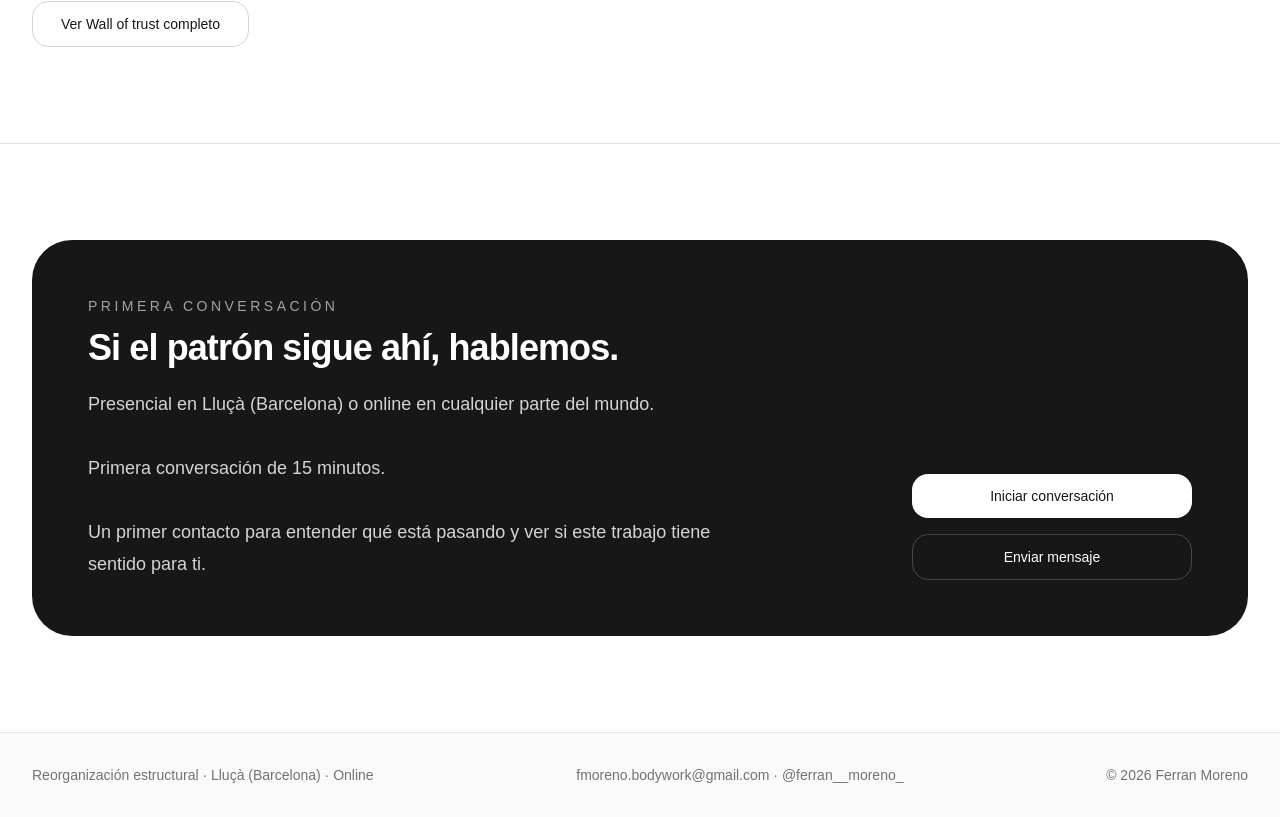
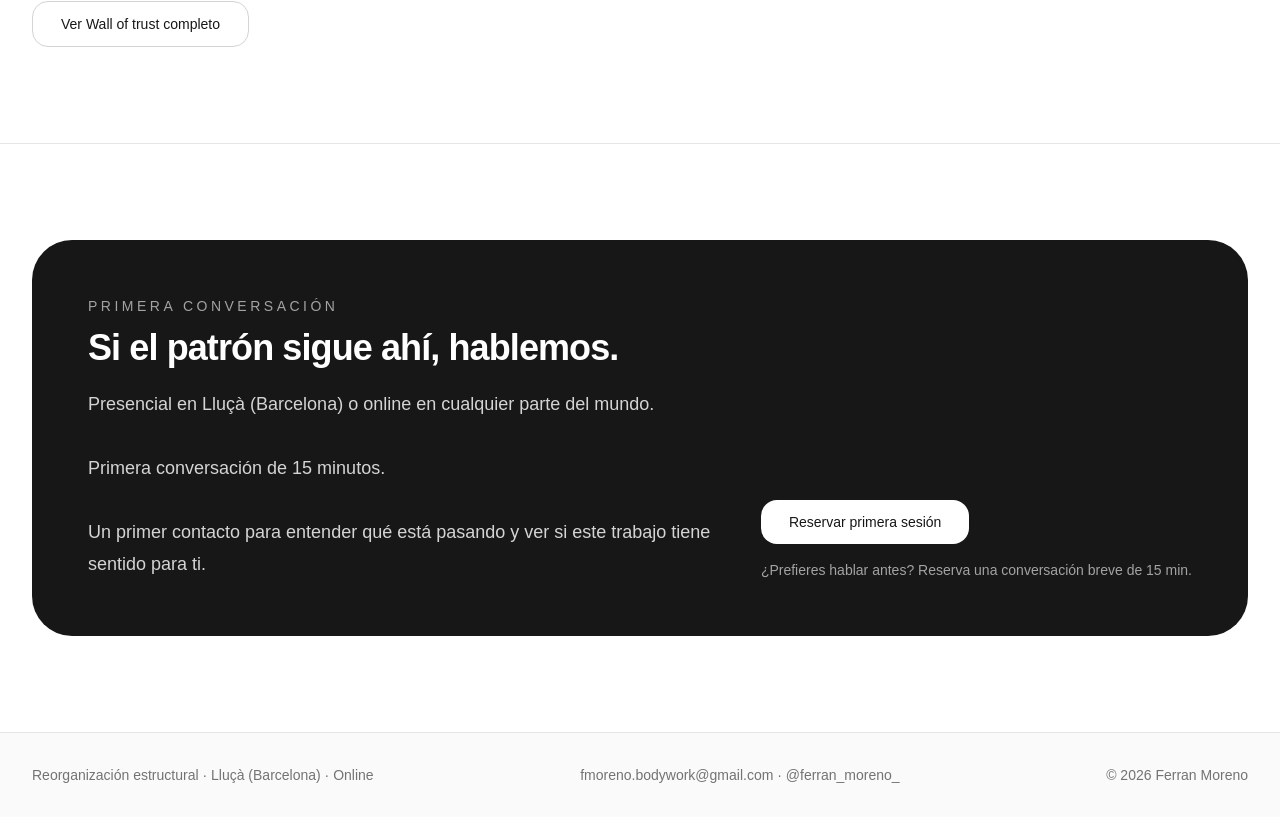
Before and after one commit to creator-Socrates/Ferran-Moreno-Eje-Estructural-, a Next.js app: page / in a window 1280 px wide. Shown: the part 7413-8230 px from the top of the page. Built offline with nearby package versions, Linux system fonts and the light colour scheme.

Commit message:
CTA mailto, contact simplificado, footer links IG + maps

```diff
--- a/app/page.tsx
+++ b/app/page.tsx
@@ -48,7 +48,7 @@ export default function HomePage() {
               <Link href="/wall-of-trust" className="transition hover:text-neutral-900">
                 Wall of trust
               </Link>
-              <a href="#contact" className="transition hover:text-neutral-900">
+              <a href="mailto:fmoreno.bodywork@gmail.com?subject=Primera%20sesión&body=Hola%20Ferran,%20me%20gustaría%20reservar%20una%20primera%20sesión." className="transition hover:text-neutral-900">
                 Contacto
               </a>
             </nav>
@@ -85,7 +85,7 @@ export default function HomePage() {
 
               <div className="mt-10">
                 <a
-                  href="#contact"
+                  href="mailto:fmoreno.bodywork@gmail.com?subject=Primera%20sesión&body=Hola%20Ferran,%20me%20gustaría%20reservar%20una%20primera%20sesión."
                   className="rounded-2xl bg-neutral-900 px-7 py-3 text-sm font-medium text-white transition hover:opacity-90"
                 >
                   Reservar primera sesión
@@ -328,7 +328,7 @@ export default function HomePage() {
               </p>
               <div className="mt-10">
                 <a
-                  href="#contact"
+                  href="mailto:fmoreno.bodywork@gmail.com?subject=Primera%20sesión&body=Hola%20Ferran,%20me%20gustaría%20reservar%20una%20primera%20sesión."
                   className="rounded-2xl bg-neutral-900 px-10 py-5 text-base font-medium text-white transition hover:opacity-90"
                 >
                   Reservar primera sesión
@@ -393,7 +393,7 @@ export default function HomePage() {
 
               <div className="mt-12 text-center">
                 <a
-                  href="#contact"
+                  href="mailto:fmoreno.bodywork@gmail.com?subject=Primera%20sesión&body=Hola%20Ferran,%20me%20gustaría%20reservar%20una%20primera%20sesión."
                   className="inline-flex rounded-2xl bg-neutral-900 px-8 py-3.5 text-sm font-medium text-white transition hover:opacity-90"
                 >
                   Reservar primera sesión
@@ -466,19 +466,19 @@ export default function HomePage() {
                   </p>
                 </div>
 
-                <div className="flex flex-col gap-4 lg:min-w-[280px]">
+                <div className="flex flex-col items-start gap-4 lg:min-w-[280px]">
                   <a
-                    href={`mailto:${contactEmail}`}
+                    href="mailto:fmoreno.bodywork@gmail.com?subject=Primera%20sesión&body=Hola%20Ferran,%20me%20gustaría%20reservar%20una%20primera%20sesión."
                     className="rounded-2xl bg-white px-7 py-3 text-center text-sm font-medium text-neutral-900 transition hover:opacity-90"
                   >
-                    Iniciar conversación
+                    Reservar primera sesión
                   </a>
 
                   <a
-                    href={`mailto:${contactEmail}?subject=Primera%20conversación%20con%20Ferran%20Moreno&body=Hola%20Ferran,%0A%0AMe%20gustaría%20solicitar%20una%20primera%20conversación.%0A%0ANombre:%0AEdad:%0ACiudad:%0AQué%20te%20gustaría%20mejorar%20o%20resolver:%0A%0ADisponibilidad%20aproximada%20para%20hablar:`}
-                    className="rounded-2xl border border-white/20 px-7 py-3 text-center text-sm font-medium text-white transition hover:bg-white/10"
+                    href={`mailto:${contactEmail}?subject=Conversación%20breve&body=Hola%20Ferran,%20me%20gustaría%20tener%20una%20conversación%20breve%20de%2015%20minutos.`}
+                    className="text-sm text-neutral-400 transition hover:text-white"
                   >
-                    Enviar mensaje
+                    ¿Prefieres hablar antes? Reserva una conversación breve de 15 min.
                   </a>
                 </div>
               </div>
@@ -488,8 +488,15 @@ export default function HomePage() {
 
         <footer className="border-t border-neutral-200 bg-[#fafafa]">
           <div className="mx-auto flex max-w-7xl flex-col gap-3 px-6 py-8 text-sm text-neutral-500 lg:flex-row lg:items-center lg:justify-between lg:px-8">
-            <div>Reorganización estructural · Lluçà (Barcelona) · Online</div>
-            <div>{contactEmail} · @ferran__moreno_</div>
+            <div>
+              Reorganización estructural ·{" "}
+              <a href="https://maps.app.goo.gl/2DvAv9DP6iZBDuXk6?g_st=ic" target="_blank" rel="noopener noreferrer" className="hover:text-neutral-900">Lluçà (Barcelona)</a>
+              {" "}· Online
+            </div>
+            <div>
+              {contactEmail} ·{" "}
+              <a href="https://www.instagram.com/Ferran_Moreno_/" target="_blank" rel="noopener noreferrer" className="hover:text-neutral-900">@ferran_moreno_</a>
+            </div>
             <div>© 2026 Ferran Moreno</div>
           </div>
         </footer>
```
